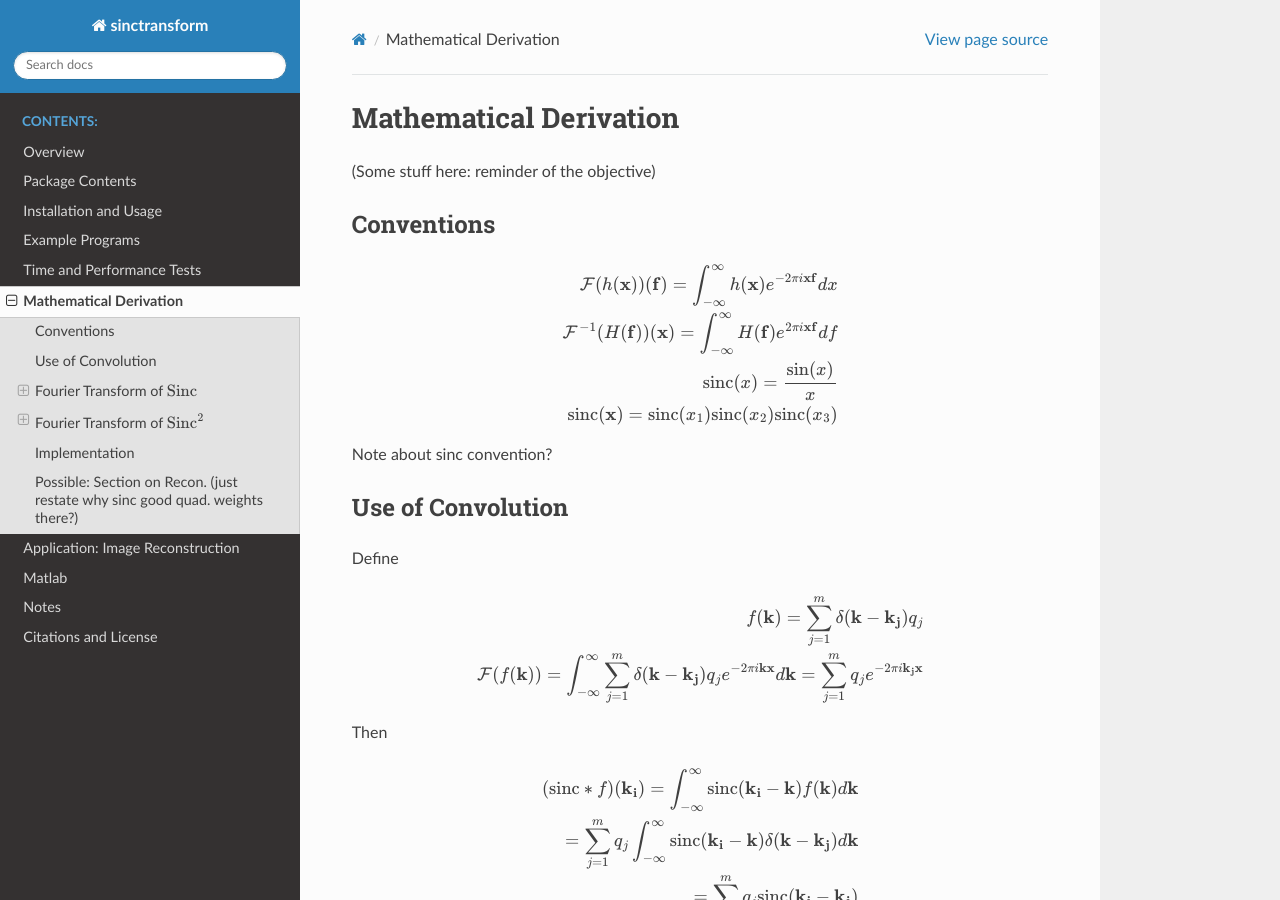
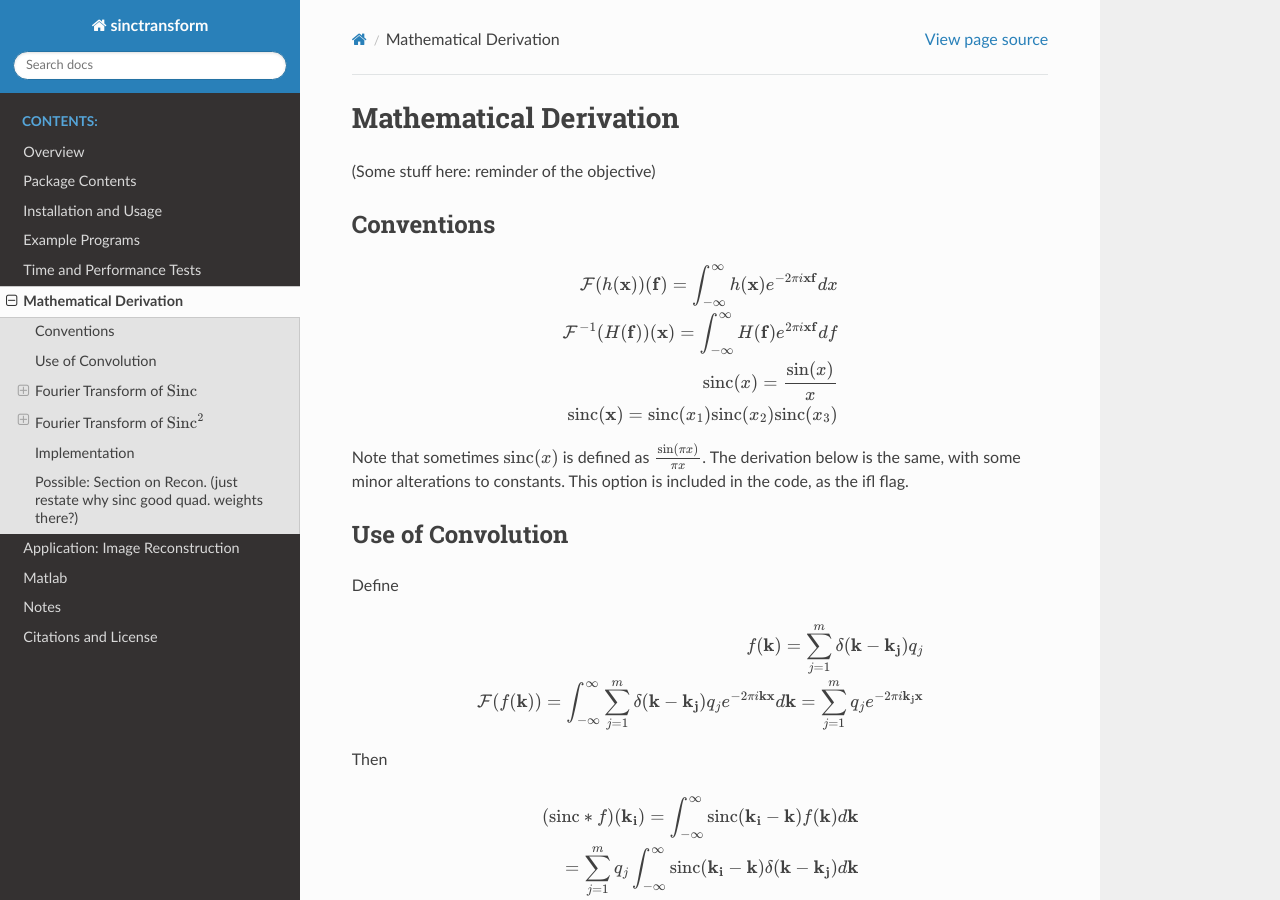
Before and after one commit to hannahlawrence/sinctransform, a Sphinx documentation site: the page built from docs/Derivation.rst, in a window 1280 px wide and 900 px high. Built offline with Sphinx 7.4.7 and the Read the Docs theme 2.0.0, drawn with Linux system fonts in a browser that asks for light colours; some of the changed text lies outside the part shown.

Commit message:
added derivation from latex pdf

```diff
--- a/docs/Derivation.rst
+++ b/docs/Derivation.rst
@@ -16,7 +16,7 @@ Conventions
 
 	\text{sinc}(\mathbf{x})=\text{sinc}(x_1)\text{sinc}(x_2)\text{sinc}(x_3)
 
-Note about sinc convention?
+Note that sometimes :math:`\text{sinc}(x)` is defined as :math:`\frac{\sin(\pi x)}{\pi x}`. The derivation below is the same, with some minor alterations to constants. This option is included in the code, as the ifl flag.
 
 Use of Convolution
 --------------------
@@ -162,7 +162,7 @@ The following basic fact about convolution, combined with the previous section,
 
 Implementation
 ---------------
-Putting together the previous sections
+Putting together the previous sections:
 
 .. math::
 
```
